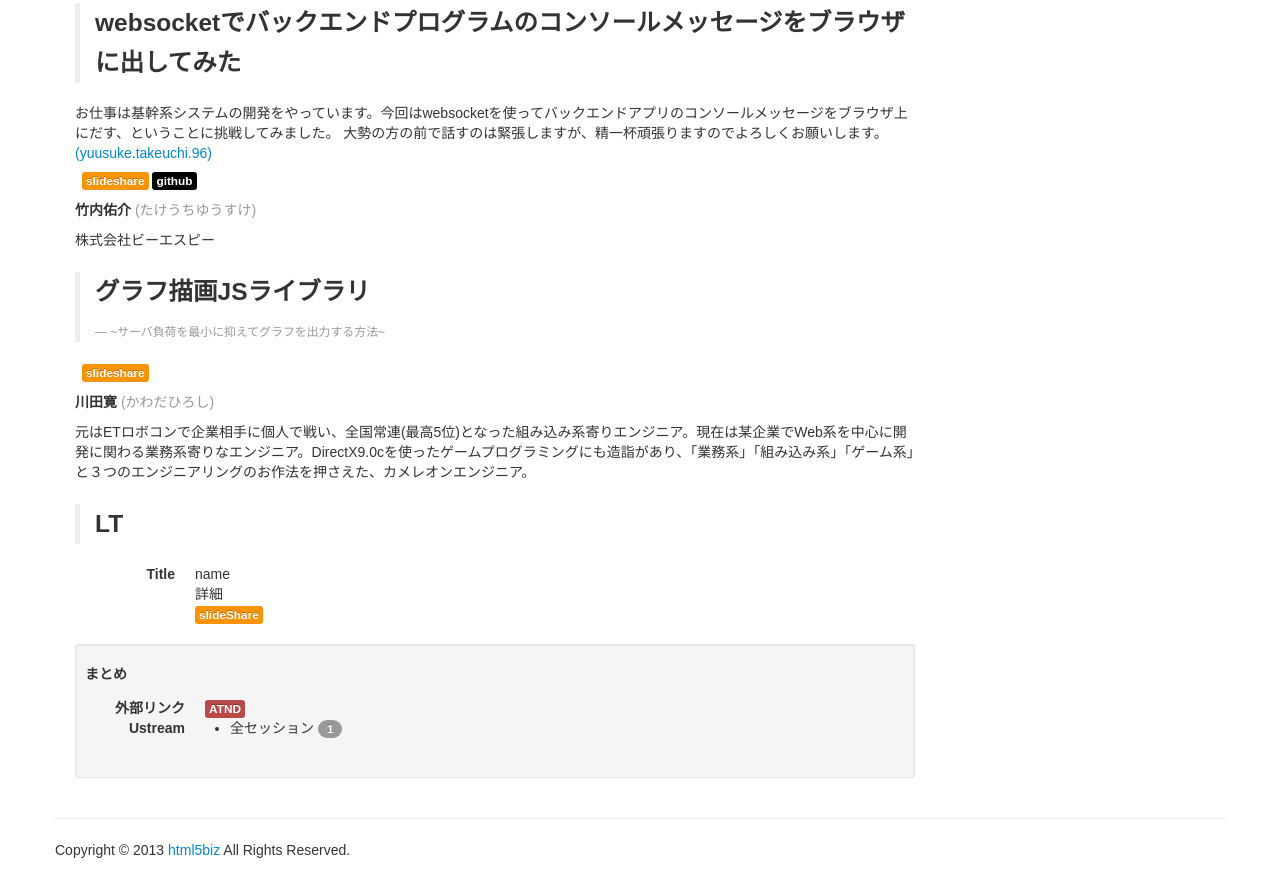
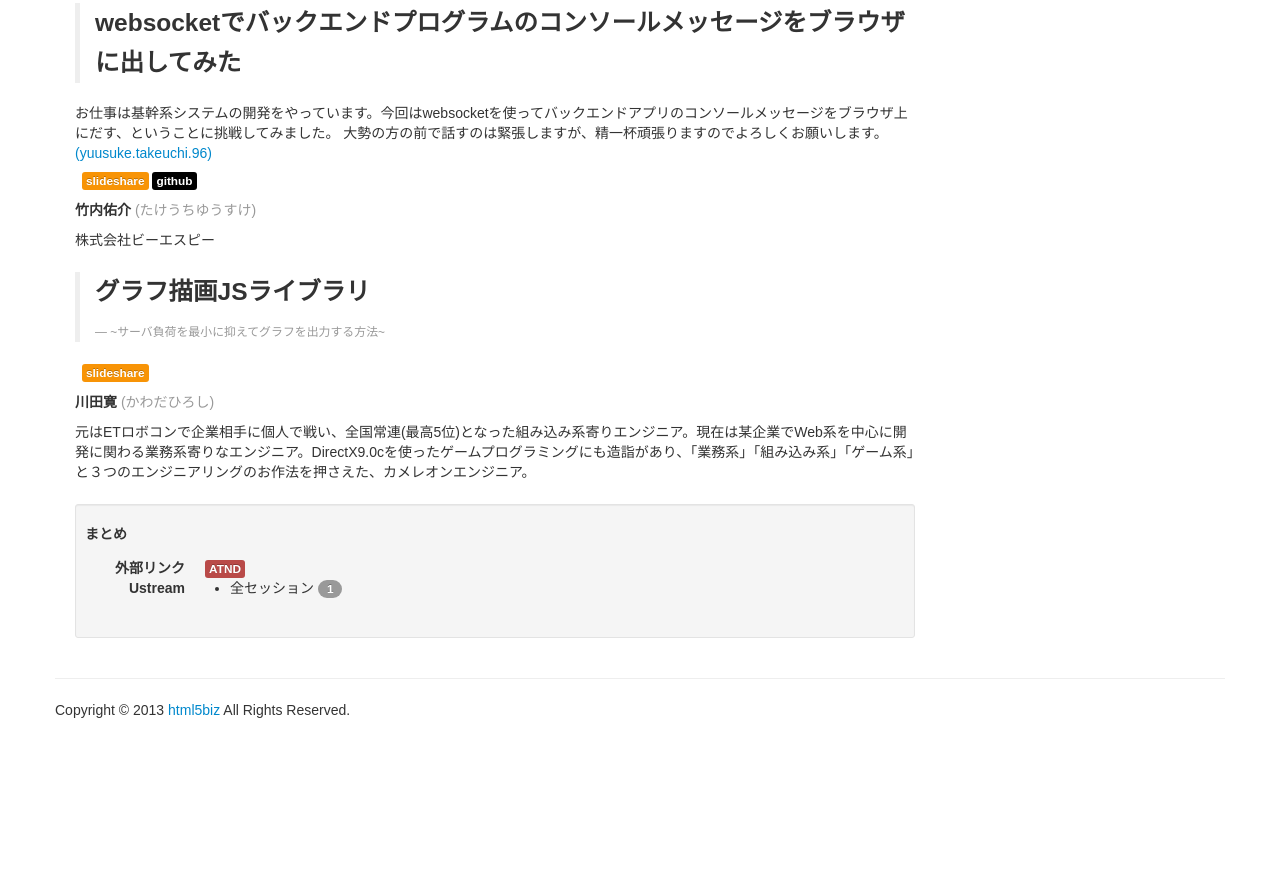
Before and after one commit to html5bizj/www.html5biz.org, a website: page posts/event/2013-05-10-html52.html in a window 1280 px wide. Shown: the part 885-1781 px from the top of the page. After the commit the page ends 1655 px from the top, so only its background shows below. Drawn offline with nearby package versions, Linux system fonts and the light colour scheme.

Commit message:
Fix some
LTの部分をひとまずコメント

```diff
--- a/posts/event/2013-05-10-html52.html
+++ b/posts/event/2013-05-10-html52.html
@@ -204,6 +204,7 @@ RDBMS "4D"、そして新しい NOSQL DB “Wakanda” を展開する4D SASの
 <!-- speaker end -->
 
 <!-- LT start -->
+<!--
 <div class="lt_box">
 	<blockquote class="lt_title">
 		<h3>LT</h3>
@@ -218,7 +219,9 @@ RDBMS "4D"、そして新しい NOSQL DB “Wakanda” を展開する4D SASの
 			</div>
 		</dd>
 	</dl>
-</div><!-- LT end -->
+</div>
+-->
+<!-- LT end -->
 
 <div class="well well-small lecture_summary">
 	<h4>まとめ</h4>
```
